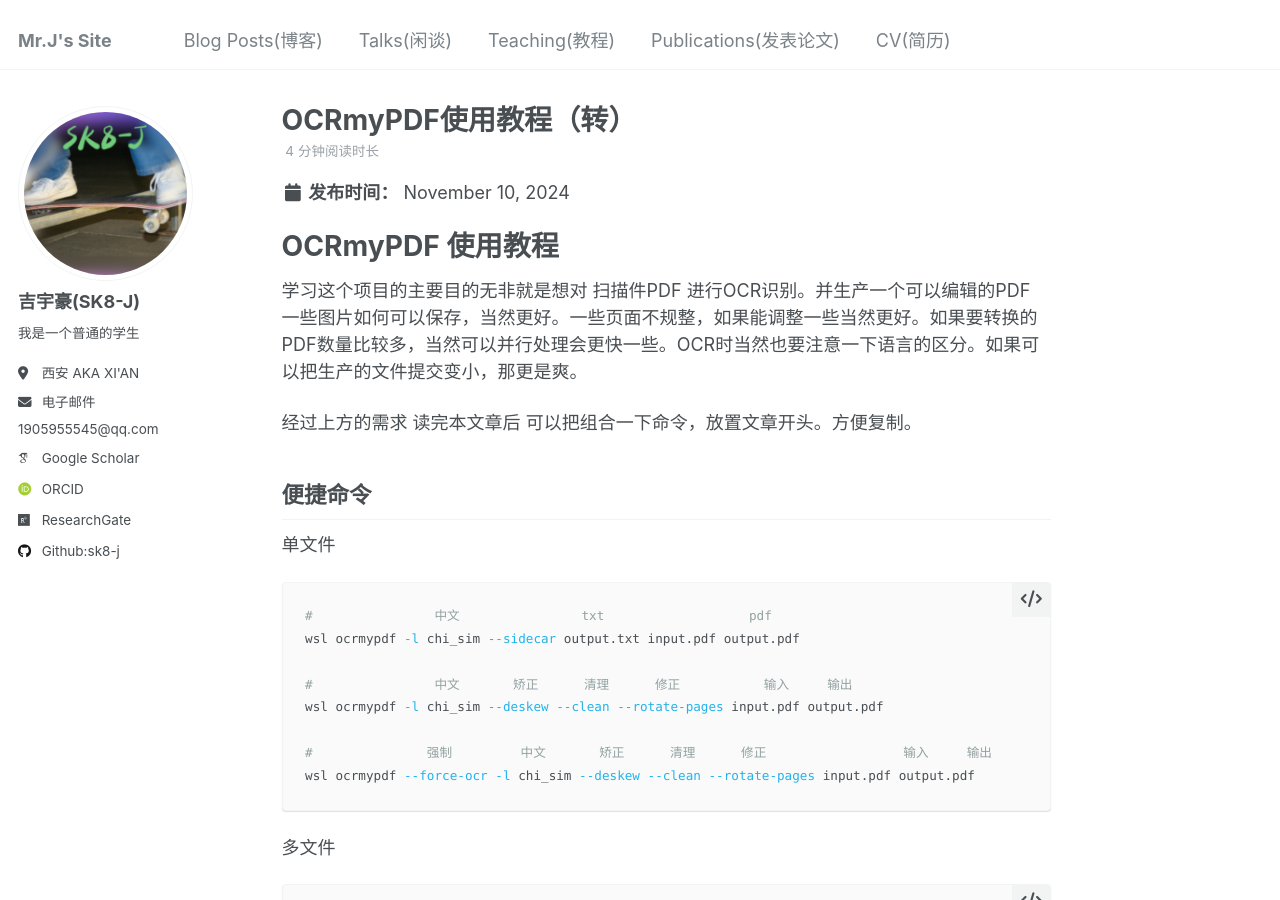
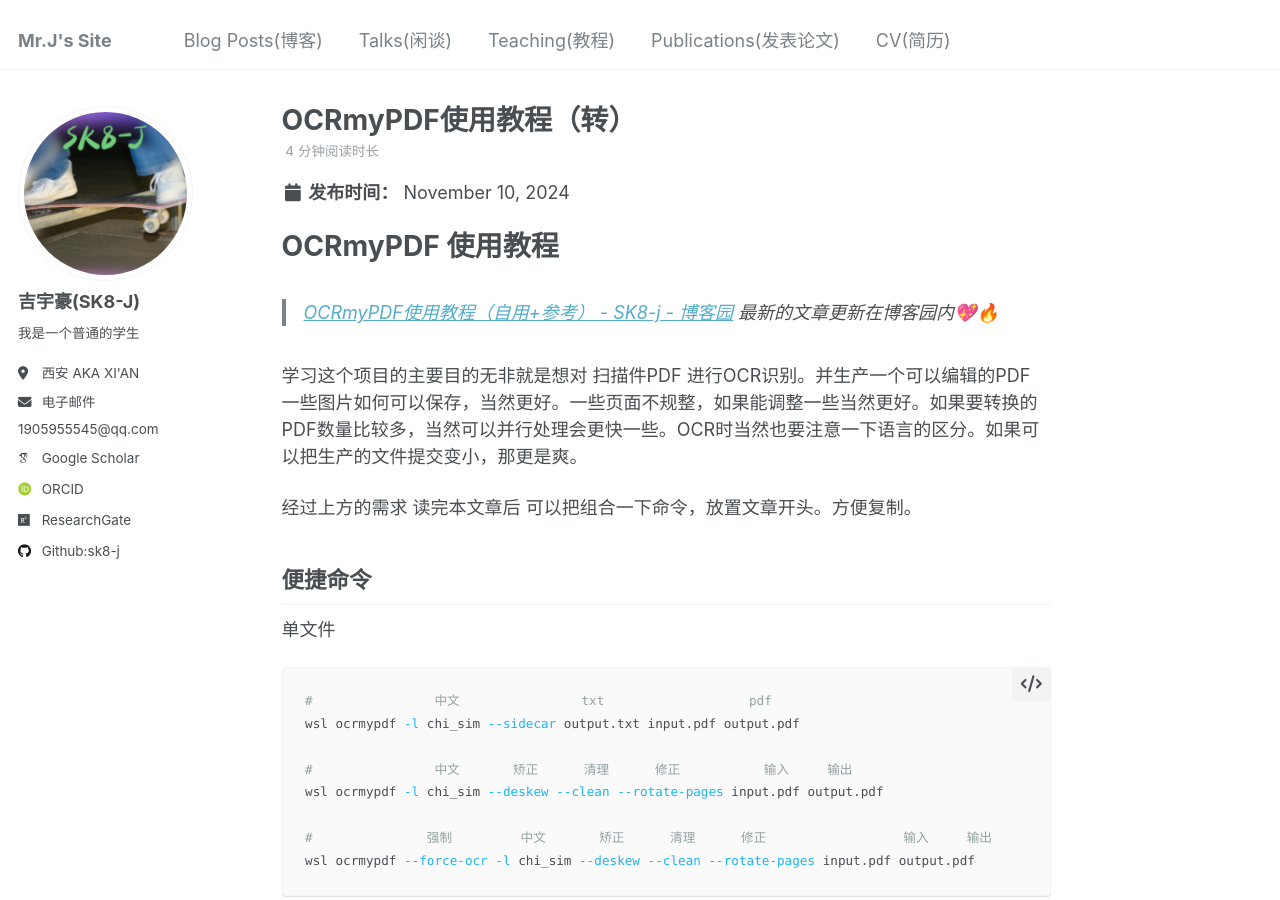
Before and after one commit to SK8-j/SK8-J.github.io, a Jekyll site: the page built from _posts/2024-11-10-blog-post-5.md, in a window 1280 px wide and 900 px high. Built offline with Jekyll 4.4.1, drawn with Linux system fonts in a browser that asks for light colours; some web fonts are replaced.

Commit message:
更新ocrmypdf的教程

```diff
--- a/_posts/2024-11-10-blog-post-5.md
+++ b/_posts/2024-11-10-blog-post-5.md
@@ -6,6 +6,7 @@ tags:
   - 库应用
 ---
 # OCRmyPDF  使用教程
+> [OCRmyPDF使用教程（自用+参考） - SK8-j - 博客园](https://www.cnblogs.com/sk8-j/p/18762677) 最新的文章更新在博客园内💖🔥
 
 学习这个项目的主要目的无非就是想对 扫描件PDF 进行OCR识别。并生产一个可以编辑的PDF  一些图片如何可以保存，当然更好。一些页面不规整，如果能调整一些当然更好。如果要转换的PDF数量比较多，当然可以并行处理会更快一些。OCR时当然也要注意一下语言的区分。如果可以把生产的文件提交变小，那更是爽。
 
```
